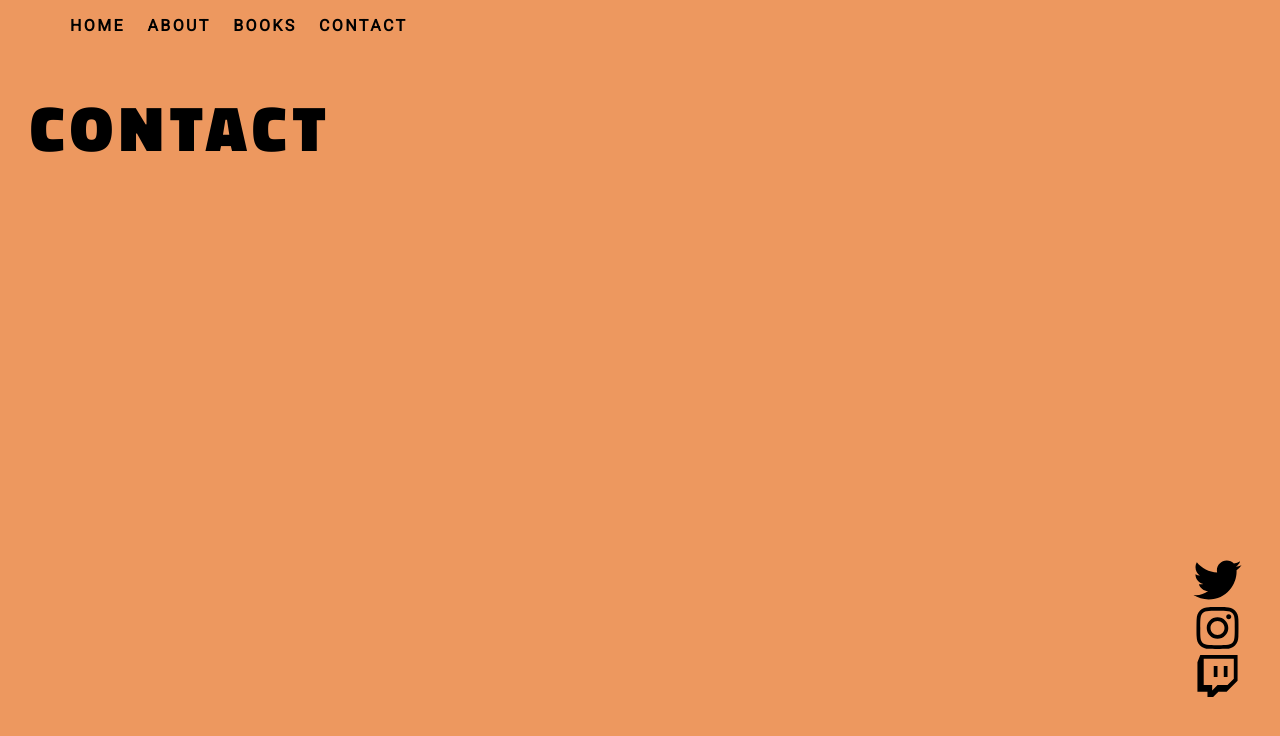
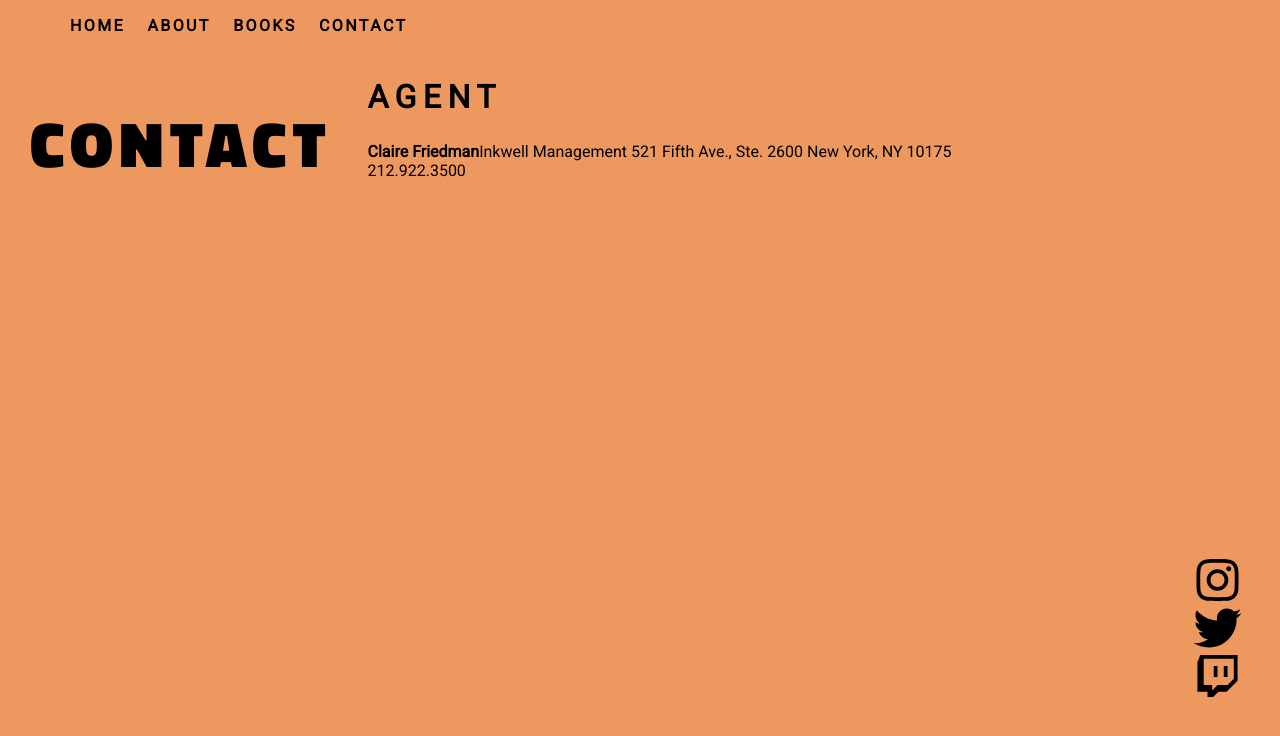
Before and after one commit to histef/ev-lafare, a React (Create React App) app: page /contact in a window 1280 px wide. Shown: the top 736 px of the page. Built offline with nearby package versions, Linux system fonts and the light colour scheme.

Commit message:
got video working

```diff
--- a/public/index.html
+++ b/public/index.html
@@ -9,7 +9,6 @@
       name="description"
       content="Web site created using create-react-app"
     />
-    <link rel="apple-touch-icon" href="logo192.png" />
     <!--
       manifest.json provides metadata used when your web app is installed on a
       user's mobile device or desktop. See https://developers.google.com/web/fundamentals/web-app-manifest/
--- a/src/App.css
+++ b/src/App.css
@@ -1,4 +1,5 @@
 .App {
+  height: '100vh';
   font-family: 'Roboto', sans-serif;
 }
 
--- a/src/App.js
+++ b/src/App.js
@@ -1,6 +1,7 @@
-import React, {useState, useEffect} from 'react';
+import React, {useState, useEffect, useRef, Fragment} from 'react';
 import { Route } from "react-router-dom";
 import './App.css';
+import EVLF_animation_2D from './EVLF_animation_2D.mp4';
 
 import Home from './Home';
 import About from './About';
@@ -9,18 +10,22 @@ import Books from './Books';
 import Navbar from './Navbar';
 
 function App() {
-  const [bgColor, setBGColor] = useState('#ffbd2c')
-
-  useEffect(()=>{
-    console.log(bgColor)
-  })
+  const [bgColor, setBGColor] = useState('#ffbd2c');
+  const [goToHomePage, setGoToHomePage] = useState(false);
+  const vidRef = useRef();
 
   const handleBgColor = (color) => {
     setBGColor(color)
   }
 
+  useEffect(()=> {
+    setTimeout(() => setGoToHomePage(true), 7000)
+  },[])
+
   return (
     <div className="App" style={{display: 'flex',  height: '100vh', width: '100vw'}}>
+    {goToHomePage ?
+      (<Fragment>
         <main style={{width: '90%', backgroundColor: `${bgColor}`, paddingLeft: "30px"}}>
         <Navbar />
           <Route exact path='/' render={(props) => <Home handleBgColor={handleBgColor}/>} />
@@ -29,10 +34,15 @@ function App() {
           <Route exact path='/contact' render={(props) => <Contact handleBgColor={handleBgColor}/>}  />
         </main>
         <section style={{width: '10%', height: '100vh', display: 'flex', flexDirection: 'column', justifyContent: 'flex-end', alignItems: 'flex-end', backgroundColor: `${bgColor}` }}>
-        <i class="fab fa-twitter fa-3x" style={{width: '100%'}}></i>
-        <i class="fab fa-instagram fa-3x" style={{width: '100%'}}></i>
-        <i class="fab fa-twitch fa-3x" style={{width: '100%', paddingBottom: '100px'}}></i>
+          <i className="fab fa-instagram fa-3x" style={{width: '100%'}}></i>
+          <i className="fab fa-twitter fa-3x" style={{width: '100%'}}></i>
+          <i className="fab fa-twitch fa-3x" style={{width: '100%', paddingBottom: '100px'}}></i>
         </section>
+      </Fragment>)
+      : (<video width="100%" height="100%" muted autoPlay>
+          <source src={EVLF_animation_2D} type="video/mp4"></source>
+        </video>)
+      }
     </div>
   );
 }
--- a/src/Contact.jsx
+++ b/src/Contact.jsx
@@ -6,8 +6,17 @@ function Contact(props) {
   },[])
 
   return (
-    <div className="about" style={{backgroundColor: '#ed985f'}}>
-      <h1 style={{fontSize: '4rem', letterSpacing: ".4rem"}}>CONTACT</h1>
+    <div className="about" style={{backgroundColor: '#ed985f', display: 'flex'}}>
+      <h1 style={{width: '30%', fontSize: '4rem', letterSpacing: ".4rem"}}>CONTACT</h1>
+      <div style={{width: '60%'}}>
+        <h2 style={{fontSize: '2rem', letterSpacing: ".4rem"}}>AGENT</h2>
+        <p><strong>Claire Friedman</strong>
+             Inkwell Management
+             521 Fifth Ave., Ste. 2600
+              New York, NY 10175
+             212.922.3500
+        </p>
+      </div>
     </div>
   );
 }
```
Also changed, not shown: 1 other file (tests, documents, lock files or other folders). Lines whose indentation alone changed are shown as unchanged.
